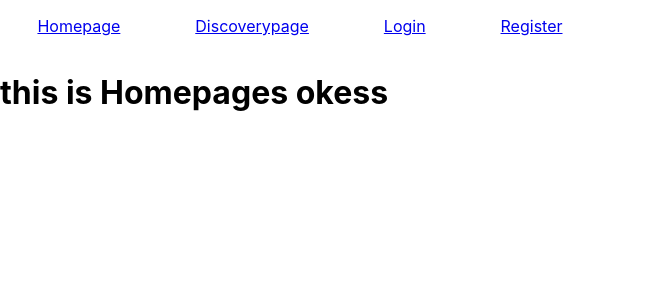
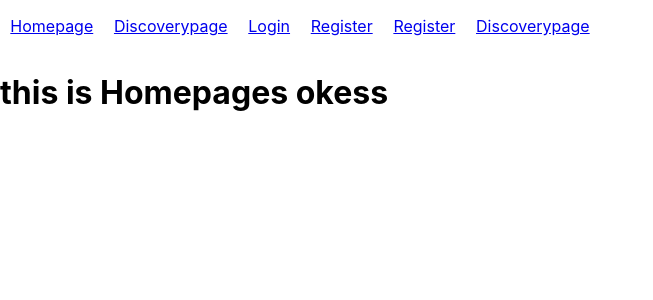
Before and after one commit to mulia007/react-project-lauch, a React (Create React App) app: page / in a window 1280 px wide. Shown: the top 300 px of the page, without its empty margins (0-653 px from the left). Built offline with nearby package versions, Linux system fonts and the light colour scheme.

Commit message:
Update Navbar.js

```diff
--- a/src/components/Navbar.js
+++ b/src/components/Navbar.js
@@ -16,6 +16,12 @@
       <p>
         <Link to={"/register"}>Register</Link>
       </p>
+      <p>
+        <Link to={"/register"}>Register</Link>
+      </p>
+      <p>
+        <Link to={"/register"}>Discoverypage</Link>
+      </p>
     </div>
   );
 };
```
